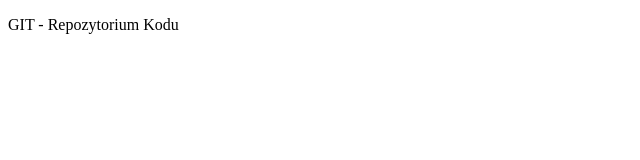
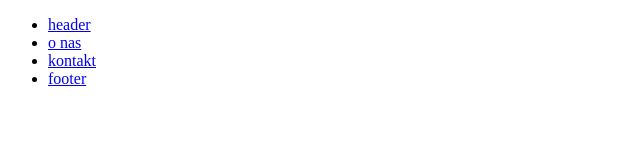
Before and after one commit to anca9socha2/git-zadanie2, a plain HTML site: page index.html in a window 1280 px wide. Shown: the whole page, without its empty margins (0-640 px from the left). Drawn offline with Linux system fonts and the light colour scheme.

Commit message:
stworzenie pliku

```diff
--- a/index.html
+++ b/index.html
@@ -7,6 +7,22 @@
     <title>Document</title>
 </head>
 <body>
-    <p>GIT - Repozytorium Kodu</p>
+    <!-- nav>ul>li*4>a -->
+    <nav>
+        <ul>
+            <li><a href="#main">header</a></li>
+            <li><a href="#o-nas">o nas</a></li>
+            <li><a href="#kontakt">kontakt</a></li>
+            <li><a href="#footer">footer</a></li>
+        </ul>
+    </nav>
+
+
+    <header id="main"></header>
+    <section id="o-nas">
+        <p class="tekst"></p>
+    </section>
+    <section id="kontakt"></section>
+    <footer id="footer"></footer>
 </body>
 </html>
```
